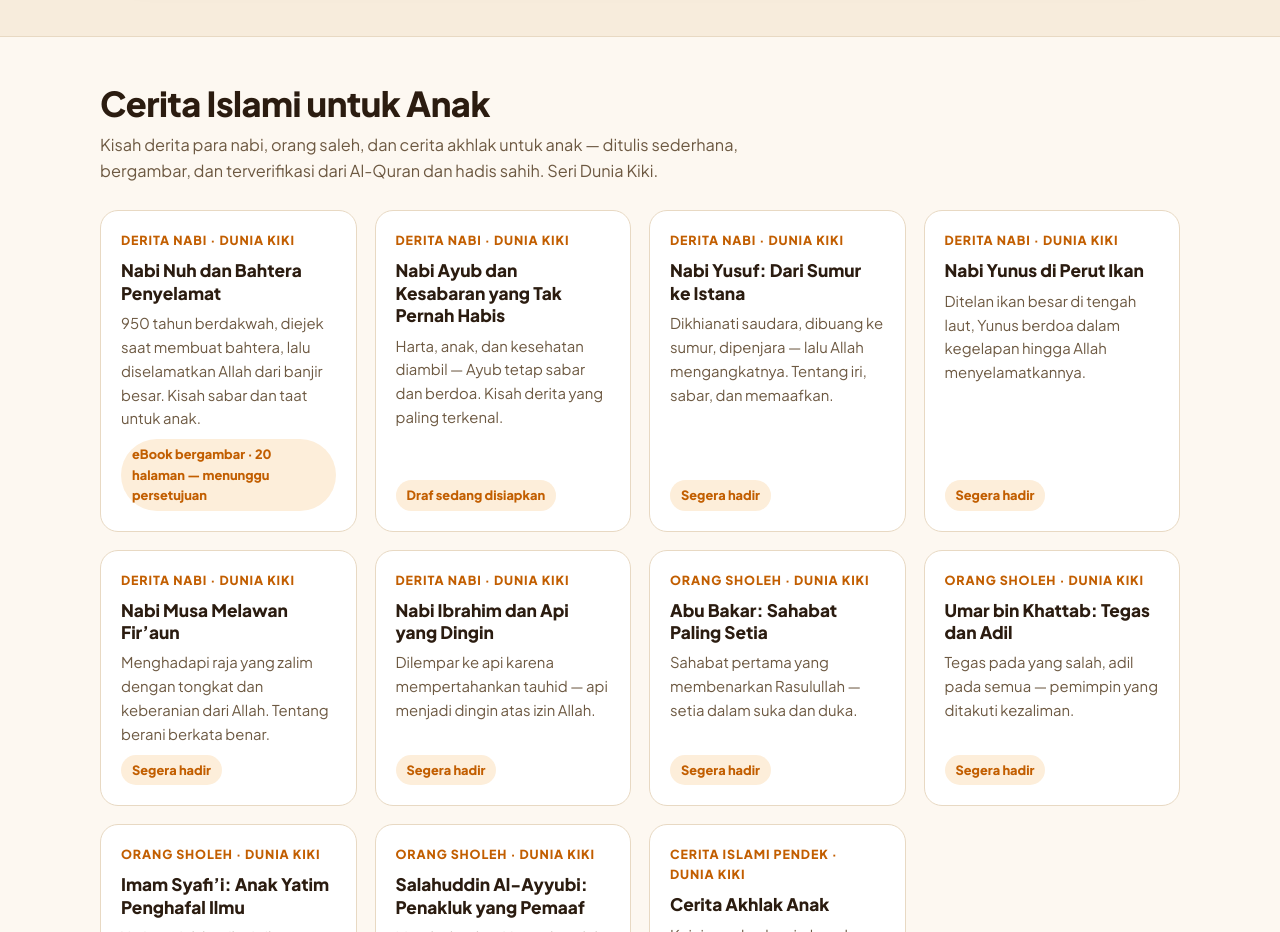
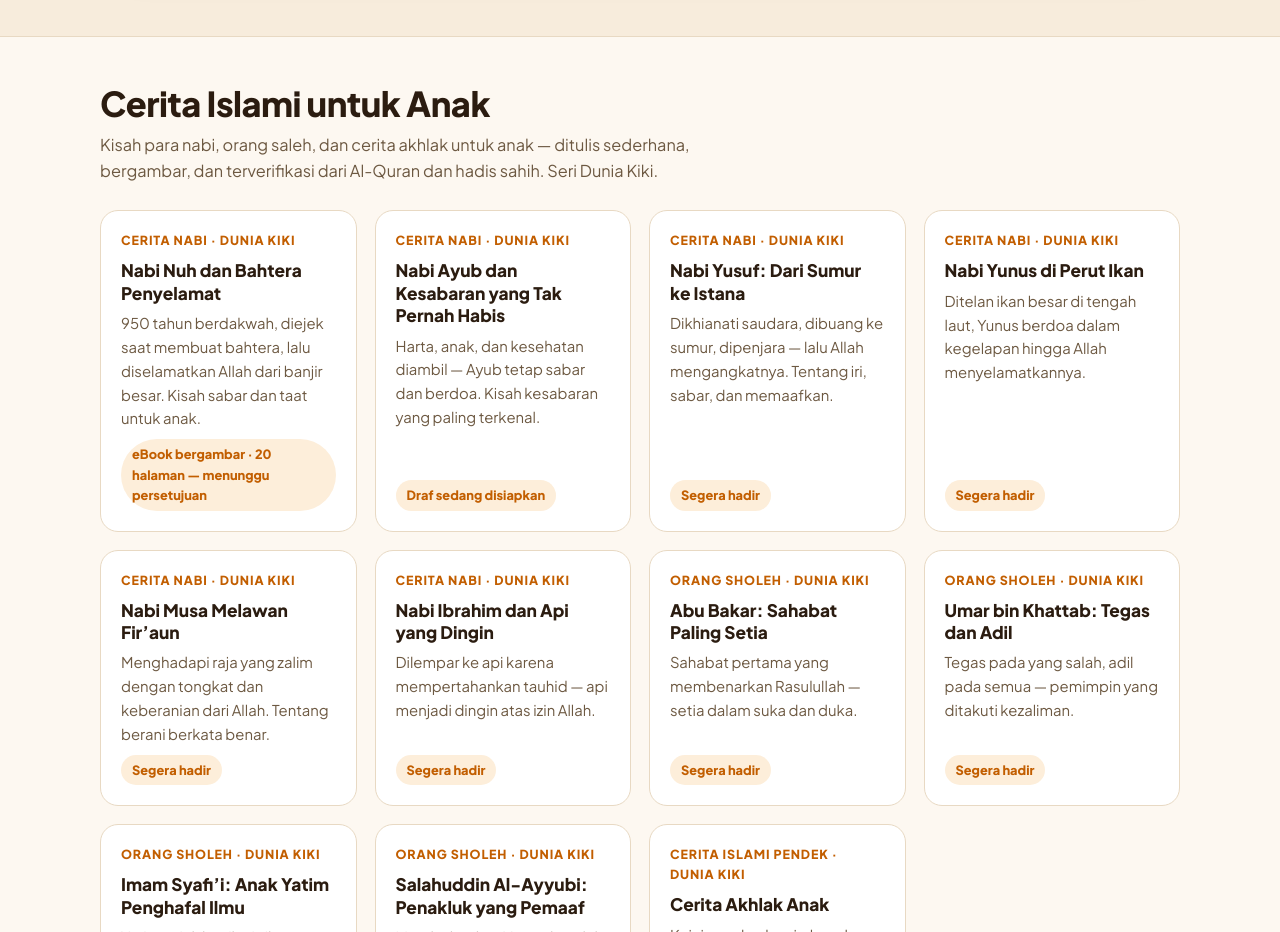
Before and after one commit to podcastmeong/podcastmeong.github.io, a plain HTML site: page index.html in a window 1280 px wide. Shown: the part 3320-4252 px from the top of the page. Drawn offline with Linux system fonts and the light colour scheme.

Commit message:
Perbaiki label: 'Derita Nabi' -> 'Cerita Nabi' di seksi #cerita

```diff
--- a/index.html
+++ b/index.html
@@ -488,42 +488,42 @@
       <div class="wrap">
         <div class="sec-head">
           <h2>Cerita Islami untuk Anak</h2>
-          <p>Kisah derita para nabi, orang saleh, dan cerita akhlak untuk anak — ditulis sederhana, bergambar, dan terverifikasi dari Al-Quran dan hadis sahih. Seri Dunia Kiki.</p>
+          <p>Kisah para nabi, orang saleh, dan cerita akhlak untuk anak — ditulis sederhana, bergambar, dan terverifikasi dari Al-Quran dan hadis sahih. Seri Dunia Kiki.</p>
         </div>
         <!-- AUTO:cerita:start -->
         <div class="news-grid">
           <div class="news-card">
-            <span class="news-tag">Derita Nabi · Dunia Kiki</span>
+            <span class="news-tag">Cerita Nabi · Dunia Kiki</span>
             <h3>Nabi Nuh dan Bahtera Penyelamat</h3>
             <p>950 tahun berdakwah, diejek saat membuat bahtera, lalu diselamatkan Allah dari banjir besar. Kisah sabar dan taat untuk anak.</p>
             <span class="status-badge">eBook bergambar · 20 halaman — menunggu persetujuan</span>
           </div>
           <div class="news-card">
-            <span class="news-tag">Derita Nabi · Dunia Kiki</span>
+            <span class="news-tag">Cerita Nabi · Dunia Kiki</span>
             <h3>Nabi Ayub dan Kesabaran yang Tak Pernah Habis</h3>
-            <p>Harta, anak, dan kesehatan diambil — Ayub tetap sabar dan berdoa. Kisah derita yang paling terkenal.</p>
+            <p>Harta, anak, dan kesehatan diambil — Ayub tetap sabar dan berdoa. Kisah kesabaran yang paling terkenal.</p>
             <span class="status-badge">Draf sedang disiapkan</span>
           </div>
           <div class="news-card">
-            <span class="news-tag">Derita Nabi · Dunia Kiki</span>
+            <span class="news-tag">Cerita Nabi · Dunia Kiki</span>
             <h3>Nabi Yusuf: Dari Sumur ke Istana</h3>
             <p>Dikhianati saudara, dibuang ke sumur, dipenjara — lalu Allah mengangkatnya. Tentang iri, sabar, dan memaafkan.</p>
             <span class="status-badge">Segera hadir</span>
           </div>
           <div class="news-card">
-            <span class="news-tag">Derita Nabi · Dunia Kiki</span>
+            <span class="news-tag">Cerita Nabi · Dunia Kiki</span>
             <h3>Nabi Yunus di Perut Ikan</h3>
             <p>Ditelan ikan besar di tengah laut, Yunus berdoa dalam kegelapan hingga Allah menyelamatkannya.</p>
             <span class="status-badge">Segera hadir</span>
           </div>
           <div class="news-card">
-            <span class="news-tag">Derita Nabi · Dunia Kiki</span>
+            <span class="news-tag">Cerita Nabi · Dunia Kiki</span>
             <h3>Nabi Musa Melawan Fir&#8217;aun</h3>
             <p>Menghadapi raja yang zalim dengan tongkat dan keberanian dari Allah. Tentang berani berkata benar.</p>
             <span class="status-badge">Segera hadir</span>
           </div>
           <div class="news-card">
-            <span class="news-tag">Derita Nabi · Dunia Kiki</span>
+            <span class="news-tag">Cerita Nabi · Dunia Kiki</span>
             <h3>Nabi Ibrahim dan Api yang Dingin</h3>
             <p>Dilempar ke api karena mempertahankan tauhid — api menjadi dingin atas izin Allah.</p>
             <span class="status-badge">Segera hadir</span>
```
Also changed, not shown: template.html (+8 -8 lines).
